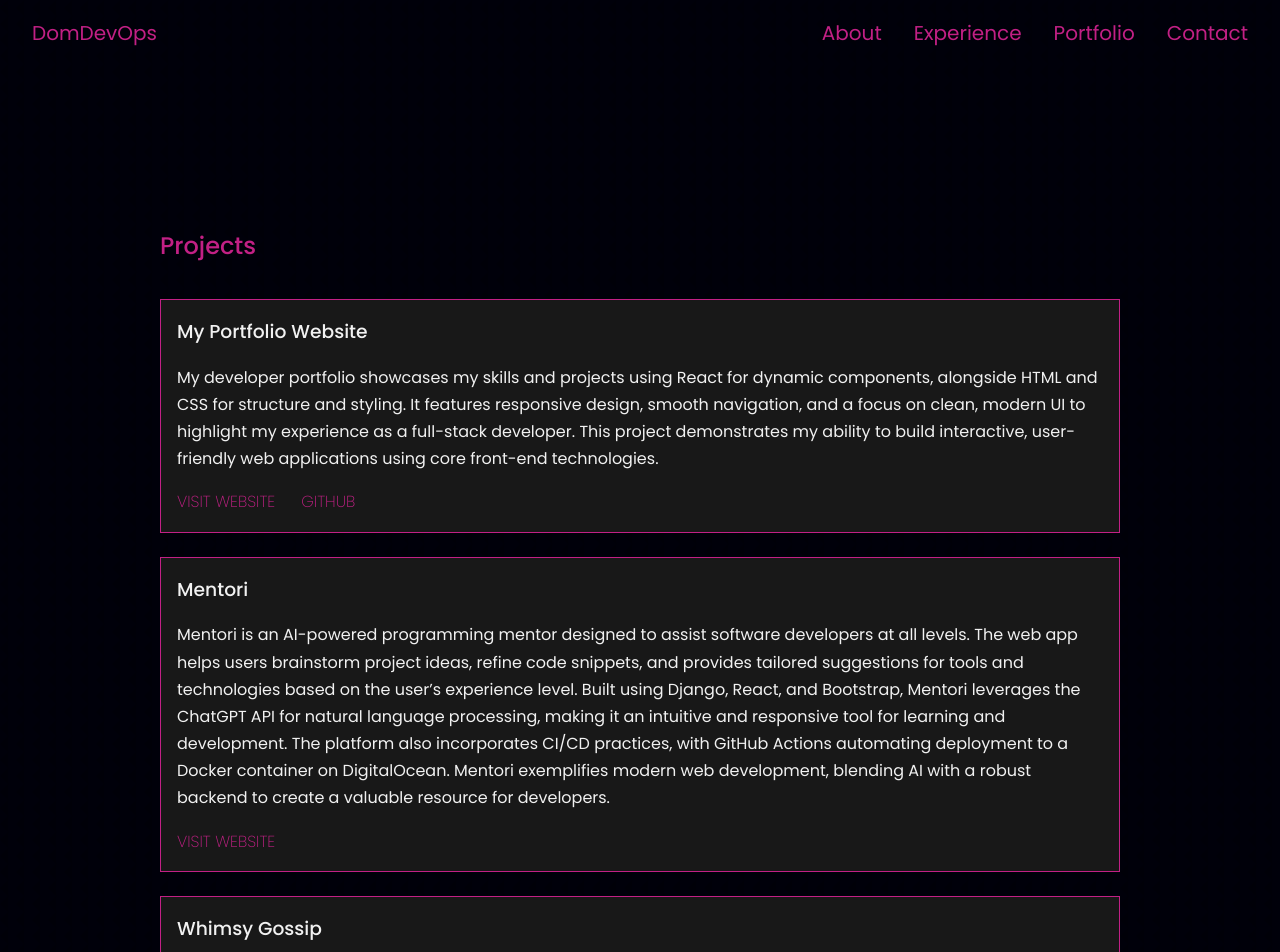
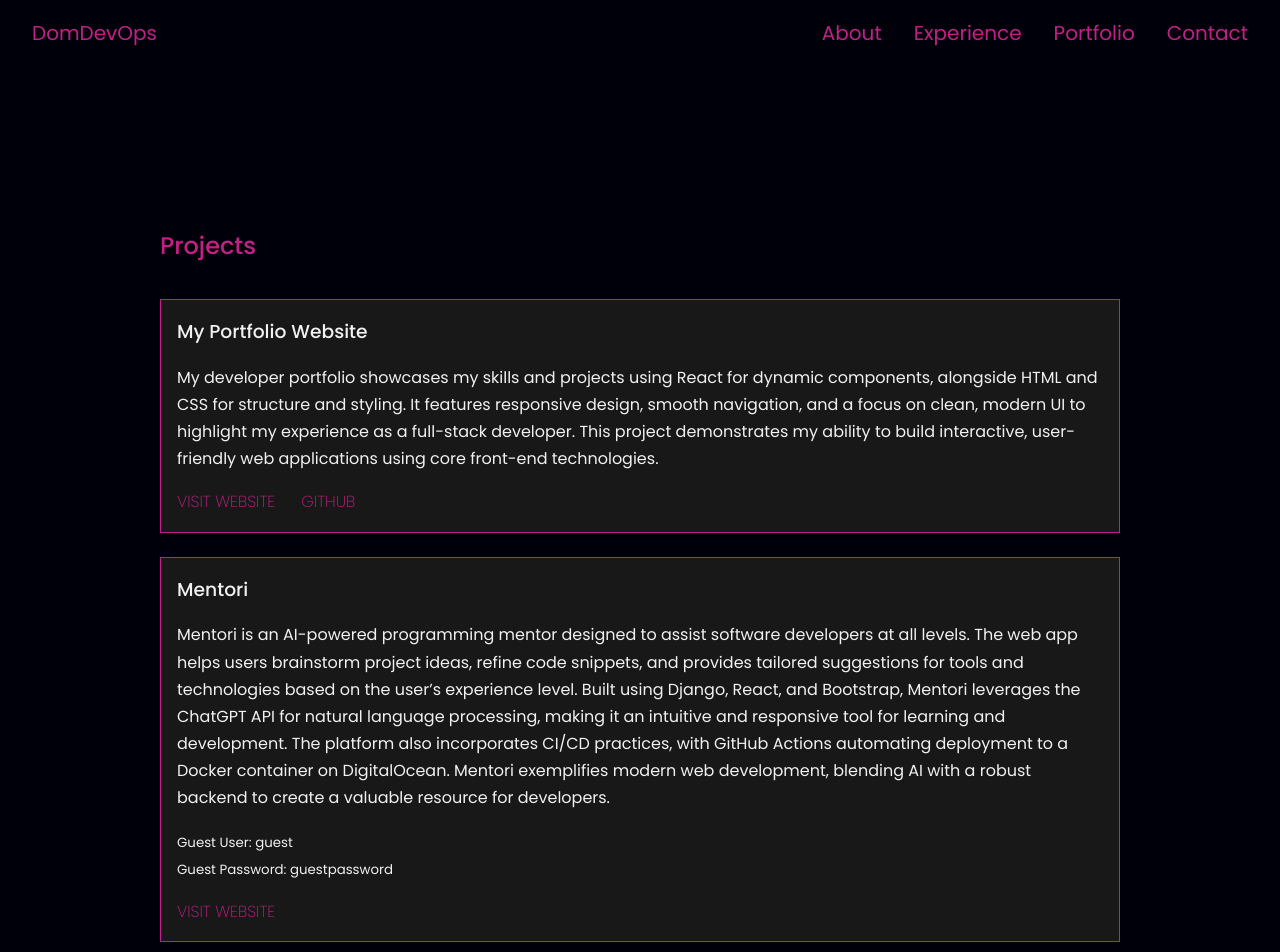
Before and after one commit to dedevez/domdevops-portfolio-1, a React (Create React App) app: page /portfolio in a window 1280 px wide. Shown: the top 952 px of the page. Built offline with nearby package versions, Linux system fonts and the light colour scheme.

Commit message:
Update PortfolioPage.jsx

```diff
--- a/src/pages/portfolio_page/PortfolioPage.jsx
+++ b/src/pages/portfolio_page/PortfolioPage.jsx
@@ -12,6 +12,8 @@ const projects = [
             'to build interactive, user-friendly web applications using core front-end technologies.',
         case_study: '',
         website: 'https://domdevops.com',
+        testuser: '',
+        testuserpassword: '',
         github: 'https://github.com/dedevez/domdevops-portfolio-1',
     },
     {
@@ -26,6 +28,8 @@ const projects = [
             'blending AI with a robust backend to create a valuable resource for developers.',
         case_study: '',
         website: 'https://mentori.tech',
+        testuser: 'guest',
+        testuserpassword: 'guestpassword',
         github: '',
     },
     {
@@ -40,6 +44,8 @@ const projects = [
             'stage for future content and features.',
         case_study: '',
         website: 'https://whimsygossip.com',
+        testuser: '',
+        testuserpassword: '',
         github: '',
     },
 
@@ -57,10 +63,13 @@ const PortfolioPage = () => {
 
                 <div className="container project_card_container">
                     {
-                        projects.map(({id, title, summary, case_study, website, github}) => (
+                        projects.map(({id, title, summary, case_study, website, testuser, testuserpassword, github}) => (
                             <article key={id} className="project_item">
                                 <h3>{title}</h3>
                                 <p>{summary}</p>
+                                {testuser !== null && testuser !== '' ? (
+                                    <small>Guest User: {testuser} <br/> Guest Password: {testuserpassword}</small>
+                                ) : null}
                                 <div className="project_item-cta">
                                     {case_study !== null && case_study !== '' ? (
                                         <a href={case_study} target="_blank" rel="noopener noreferrer">CASE STUDY</a>
```
